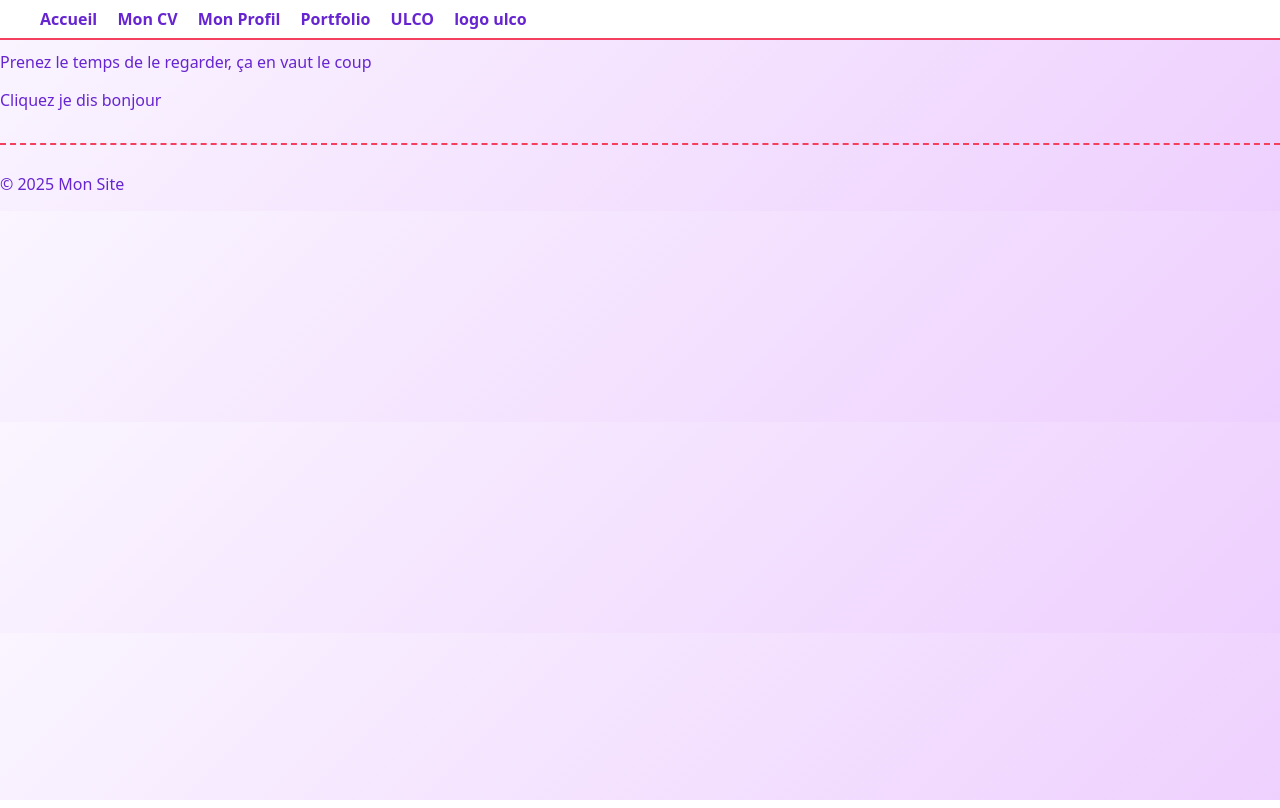
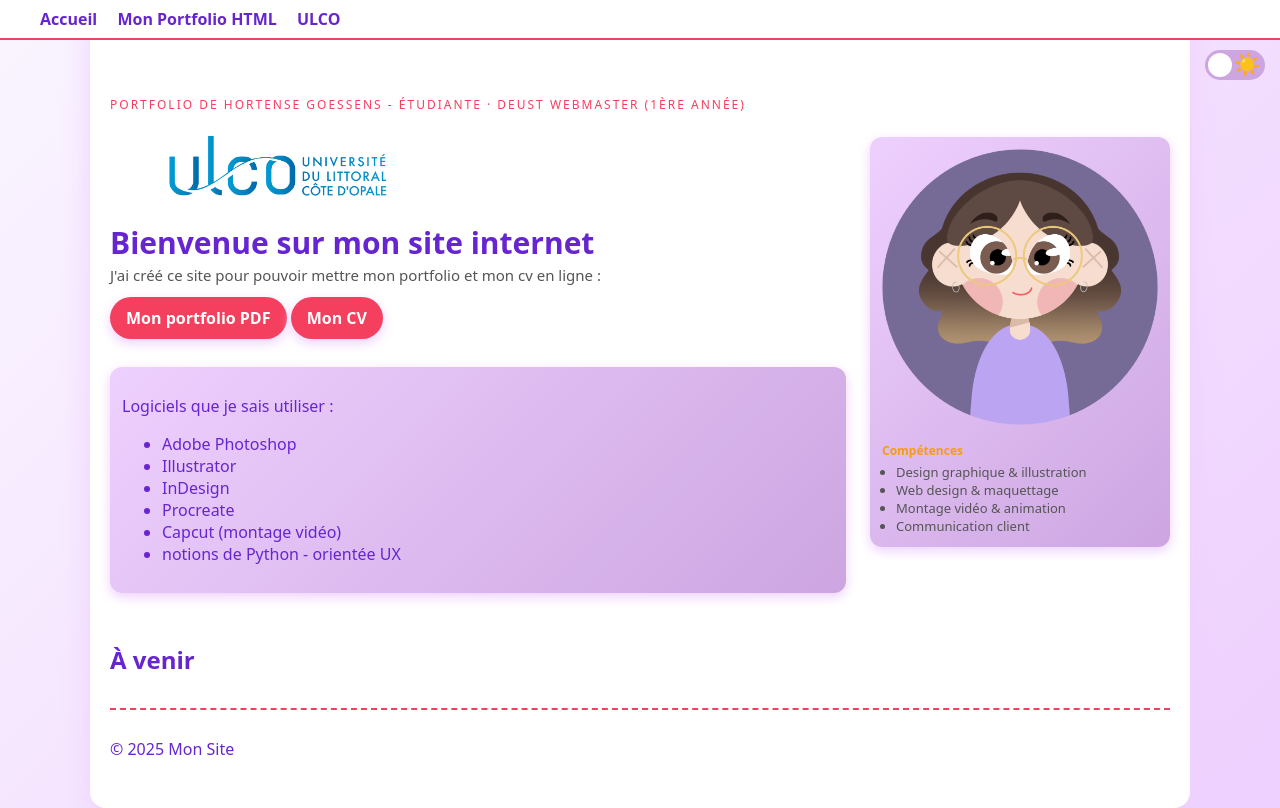
Before and after one commit to Hortense4321/Mon_Site_Web, a plain HTML site: page portfolio.html in a window 1280 px wide. Drawn offline with Linux system fonts and the light colour scheme; files that its build step writes are made by us from their sources.

Commit message:
Add files via upload

```diff
--- a/css/style.css
+++ b/css/style.css
@@ -333,6 +333,19 @@ p.lead {
     animation: popIn 1.2s ease
 }
 
+/* ---------------------
+    apparence carrés
+--------------------- */
+*.profile-card2 {
+    background: linear-gradient(135deg, var(--shadow), var(--shadow2));
+    width: 60%;
+    padding: 12px;
+    border-radius: 12px;
+    text-align: justify;
+    box-shadow: 0 4px 12px var(--shadow);
+    animation: popIn 1.2s ease
+}
+
 @keyframes popIn {
     from {
         opacity: 0;
--- a/portfolio.html
+++ b/portfolio.html
@@ -1,33 +1,75 @@
 <!DOCTYPE html>
-<html lang="en">
+<html lang="fr">
+
+
 <head>
     <meta charset="UTF-8">
-    <meta http-equiv="X-UA-Compatible" content="IE=edge">
     <meta name="viewport" content="width=device-width, initial-scale=1.0">
-    <link rel="stylesheet" href="style.css">
-    <title>Document</title>
+    <link rel="stylesheet" href="css/style.css">
+    <title>Site Internet de Hortense</title>
 </head>
 
 <body>
-    <!--contenu de ma page-->
-    <header>
+    <input type="checkbox" id="theme-toggle">
+    <label for="theme-toggle" class="toggle">
+        <span class="sun-icon sun">☀️</span>
+        <span class="moon-icon moon">🌙</span>
+    </label>
+    <header> <!-- barre du haut -->
         <nav>
             <a href="index.html">Accueil</a>
-            <a href="cv.pdf">Mon CV</a>
-            <a href="profil.html">Mon Profil</a>
-            <a href="portfolio.html">Portfolio</a>
-            <a href="https://www.univ-littoral.fr">ULCO</a>
-            <a href="logo_ulco.png">logo ulco</a>
+            <a href="profil.html">Mon Portfolio HTML</a>
+            <a href="https://www.univ-littoral.fr" target="_blank">ULCO</a>
         </nav>
     </header>
-    <main>
-        <h1 style="color:oklab(50.768% 0.11103 0.00603)">Voici mon portfolio !</h1>
-        <p>Prenez le temps de le regarder, ça en vaut le coup</p>
+    <main class="content dark container" role="main" id="top">
+        <section class="hero" aria-labelledby="intro">
+            <article>
+                <section class="eyebrow">Portfolio de Hortense Goessens - Étudiante · DEUST Webmaster (1ère année)
+                </section>
+                <figure>
+                    <img src="images/logo_ulco.png" alt="Logo de l'Université du Littoral Côte d'Opale">
+                    <figcaption>
+                    </figcaption>
+                </figure>
+                <h1 id="intro" class="titre">Bienvenue sur mon site internet</h1>
+                <p class="lead">J'ai créé ce site pour pouvoir mettre mon portfolio et mon cv en ligne :</p>
+                <a class="cta" href="docs/GOESSENS_Hortense_portfolio.pdf" target="_blank">Mon portfolio PDF</a>
+                <a class="cta" href="docs/cv-1.png" target="_blank">Mon CV</a>
+                <section class="profile-card">
+                    <p>Logiciels que je sais utiliser :</p>
+                    <ul>
+                        <li>Adobe Photoshop</li>
+                        <li>Illustrator</li>
+                        <li>InDesign</li>
+                        <li>Procreate</li>
+                        <li>Capcut (montage vidéo)</li>
+                        <li>notions de Python - orientée UX</li>
+                    </ul>
+                </section>
+                <br>
+            </article>
+            <aside class="profile-card" aria-label="Photo et compétences">
+                <img class="avatar" src="images/photo_profil_dessin.PNG" alt="Portrait de Hortense Goessens">
+                <div class="skills">
+                    <h4>Compétences</h4>
+                    <ul> <!-- liste de mes compétences -->
+                        <li>Design graphique & illustration</li>
+                        <li>Web design & maquettage</li>
+                        <li>Montage vidéo & animation</li>
+                        <li>Communication client</li>
+                    </ul>
+                </div>
+            </aside>
+        </section>
+        <section id="about" aria-labelledby="about-title">
+            <h2 class="titre">À venir</h2>
+        </section>
+        <footer class="dark">
+            <p>&copy; 2025 Mon Site</p>
+        </footer>
     </main>
-    <p onclick="alert('bonjour')">Cliquez je dis bonjour</p>
-    <footer>
-        <p>&copy; 2025 Mon Site</p>
-    </footer>
+    <!--contenu de ma page-->
 </body>
 
 </html>
```
Also changed, not shown: index.html (+2 -6 lines).
